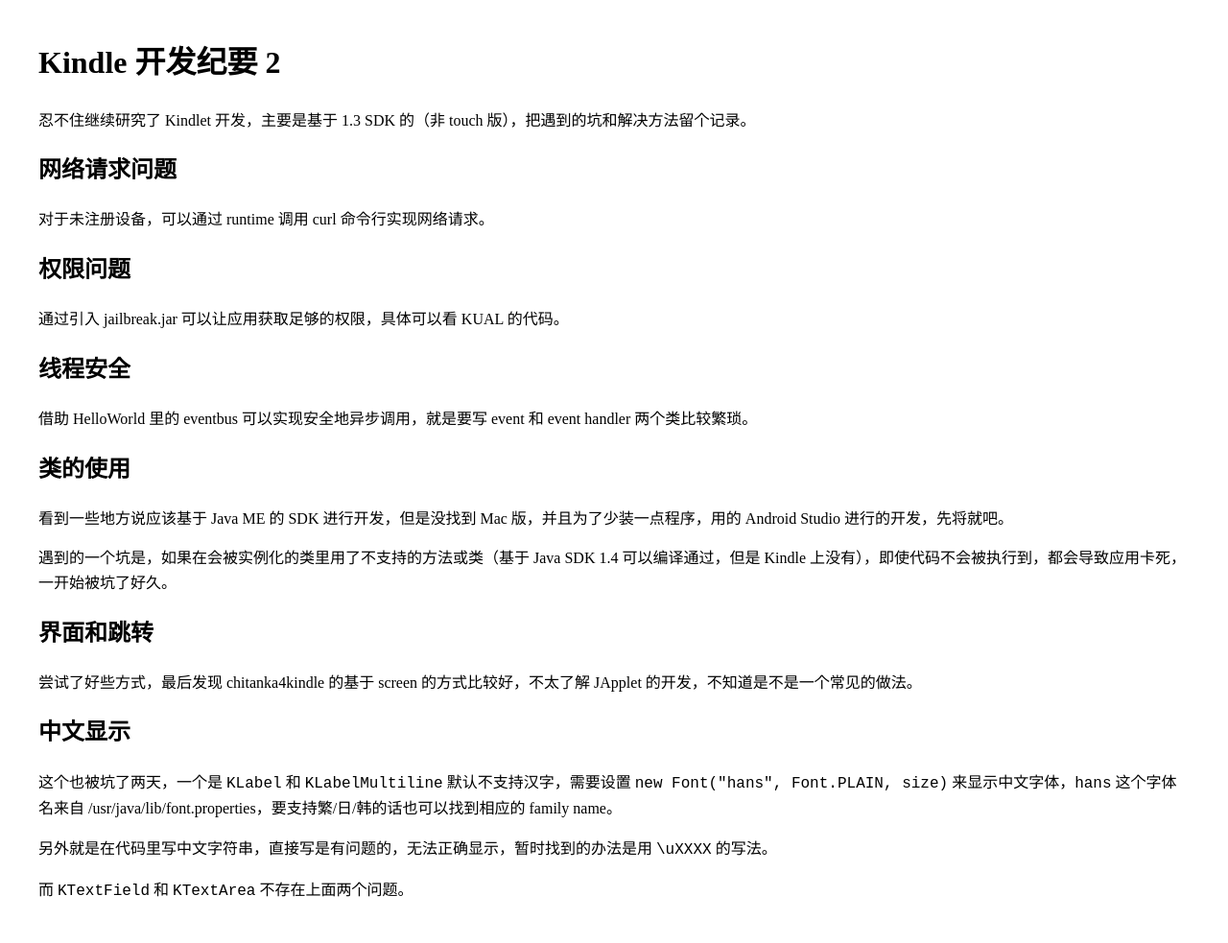
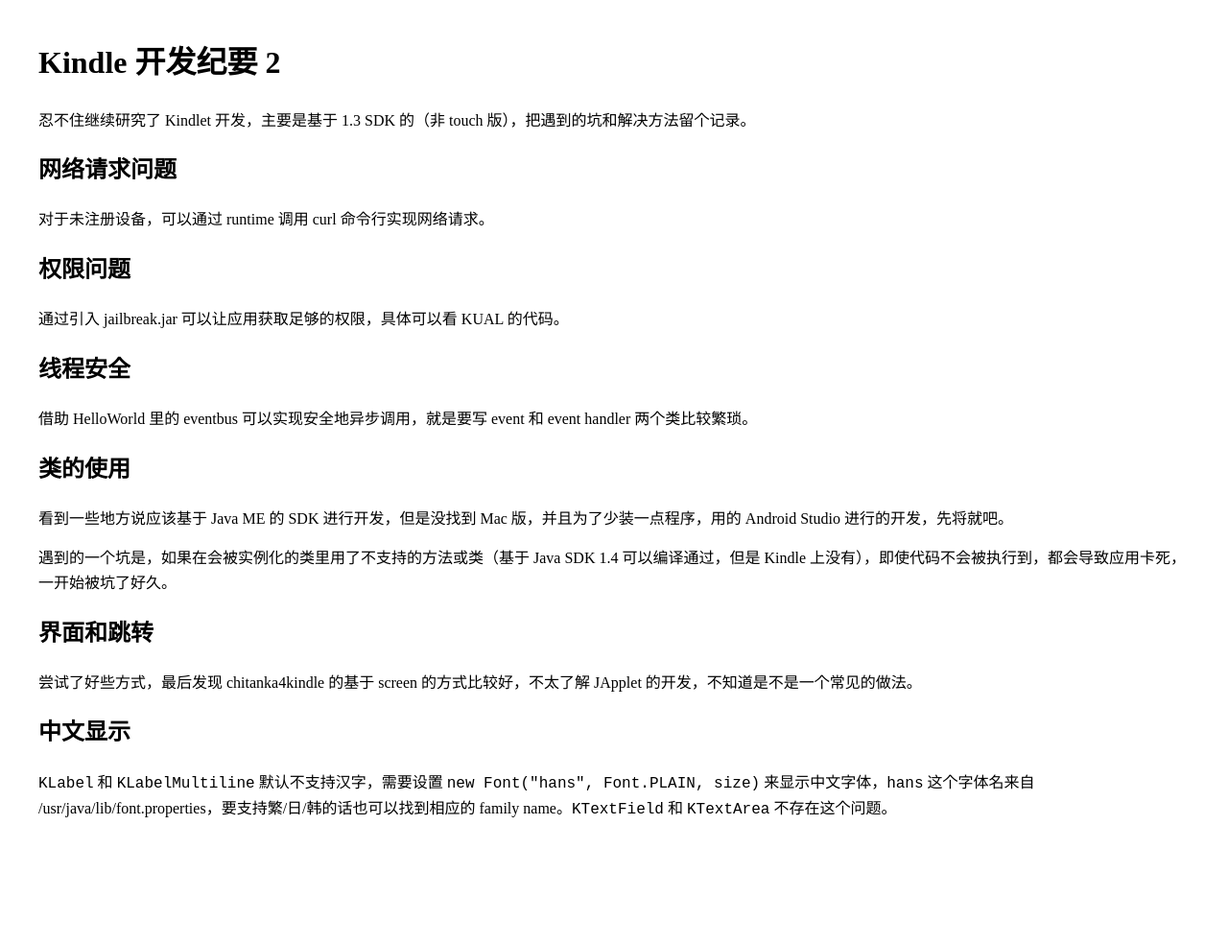
Before and after one commit to geansea/geansea.github.io, a Jekyll site: the page built from _posts/2017-04-17-kindle-develop-notes-2.md, in a window 1280 px wide. Shown: the whole page at 96% size. Built offline with Jekyll 4.4.1, drawn with Linux system fonts in a browser that asks for light colours; after the commit the page ends 900 px from its top, so only the background shows below that.

Commit message:
update post

```diff
--- a/_posts/2017-04-17-kindle-develop-notes-2.md
+++ b/_posts/2017-04-17-kindle-develop-notes-2.md
@@ -33,8 +33,4 @@
 
 ## 中文显示
 
-这个也被坑了两天，一个是 `KLabel` 和 `KLabelMultiline` 默认不支持汉字，需要设置 `new Font("hans", Font.PLAIN, size)` 来显示中文字体，`hans` 这个字体名来自 /usr/java/lib/font.properties，要支持繁/日/韩的话也可以找到相应的 family name。
-
-另外就是在代码里写中文字符串，直接写是有问题的，无法正确显示，暂时找到的办法是用 `\uXXXX` 的写法。
-
-而 `KTextField` 和 `KTextArea` 不存在上面两个问题。
+`KLabel` 和 `KLabelMultiline` 默认不支持汉字，需要设置 `new Font("hans", Font.PLAIN, size)` 来显示中文字体，`hans` 这个字体名来自 /usr/java/lib/font.properties，要支持繁/日/韩的话也可以找到相应的 family name。`KTextField` 和 `KTextArea` 不存在这个问题。
```
